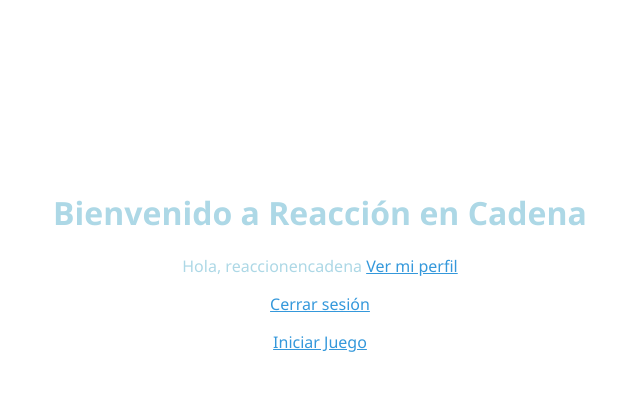
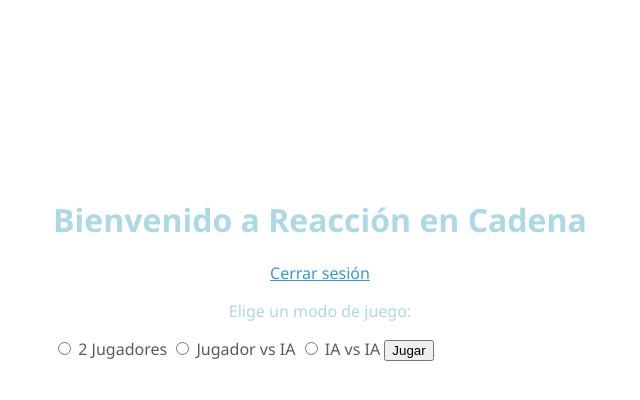
Before and after one commit to alexpareja/ReAIccionEnCadena, a Django app: page / in a window 1280 px wide. Shown: the part 131-531 px from the top of the page, without its empty margins (320-960 px from the left). Run offline with Django 4.2, Linux system fonts and the light colour scheme; a user stored in the database is signed in.

Commit message:
pantalla inicio

```diff
--- a/TFG_ReCAI/ReCAI_APP/forms.py
+++ b/TFG_ReCAI/ReCAI_APP/forms.py
@@ -12,3 +12,11 @@ class RegistroFormulario(UserCreationForm):
 class CambiarContraseñaFormulario(PasswordChangeForm):
     class Meta:
         model = User
+
+class OpcionForm(forms.Form):
+    opciones = [
+        ('2_jugadores', '2 Jugadores'),
+        ('jugador_vs_ia', 'Jugador vs IA'),
+        ('ia_vs_ia', 'IA vs IA'),
+    ]
+    opcion_elegida = forms.ChoiceField(choices=opciones, widget=forms.RadioSelect)
--- a/TFG_ReCAI/ReCAI_APP/templates/index.html
+++ b/TFG_ReCAI/ReCAI_APP/templates/index.html
@@ -5,12 +5,20 @@
 {%block content %}
 <h1>Bienvenido a Reacción en Cadena</h1>
 {% if user.is_authenticated %}
-    <p>Hola, {{user.get_username}} <a href="{% url 'usuario' %}">Ver mi perfil</a></p>
     <p><a href="{% url 'logout'%}">Cerrar sesión</a></p>
 {% else %}
     <p><a href="{% url 'login'%}">Iniciar Sesión</a>  <a href="{% url 'registro' %}">Registrarse</a></p>
 {% endif %}
-<p><a href="{% url 'game' %}">Iniciar Juego</a></p>
+
+    <p>Elige un modo de juego:</p>
+
+    <form method="post">
+        {% csrf_token %}
+        {% for radio in form.opcion_elegida %}
+        {{ radio }}
+        {% endfor %}
+        <button type="submit">Jugar</button>
+    </form>
 
 
 
--- a/TFG_ReCAI/ReCAI_APP/views.py
+++ b/TFG_ReCAI/ReCAI_APP/views.py
@@ -5,11 +5,18 @@ from django.views.decorators.csrf import csrf_exempt
 from django.contrib.auth.decorators import login_required
 import openai
 from django.contrib.auth import update_session_auth_hash
+from .forms import OpcionForm
 #from ReCAI_APP import settings
 
 
 def index(request):
-    return render(request, 'index.html')
+    form = OpcionForm(request.POST or None)
+    if request.method == 'POST':
+        if form.is_valid():
+            opcion = form.cleaned_data['opcion_elegida']
+            return render(request, 'game.html', {'opcion': opcion})
+    return render(request, 'index.html', {'form': form})
+
 # Create your views here.
 def registro(request):
     if request.method == 'POST':
```
